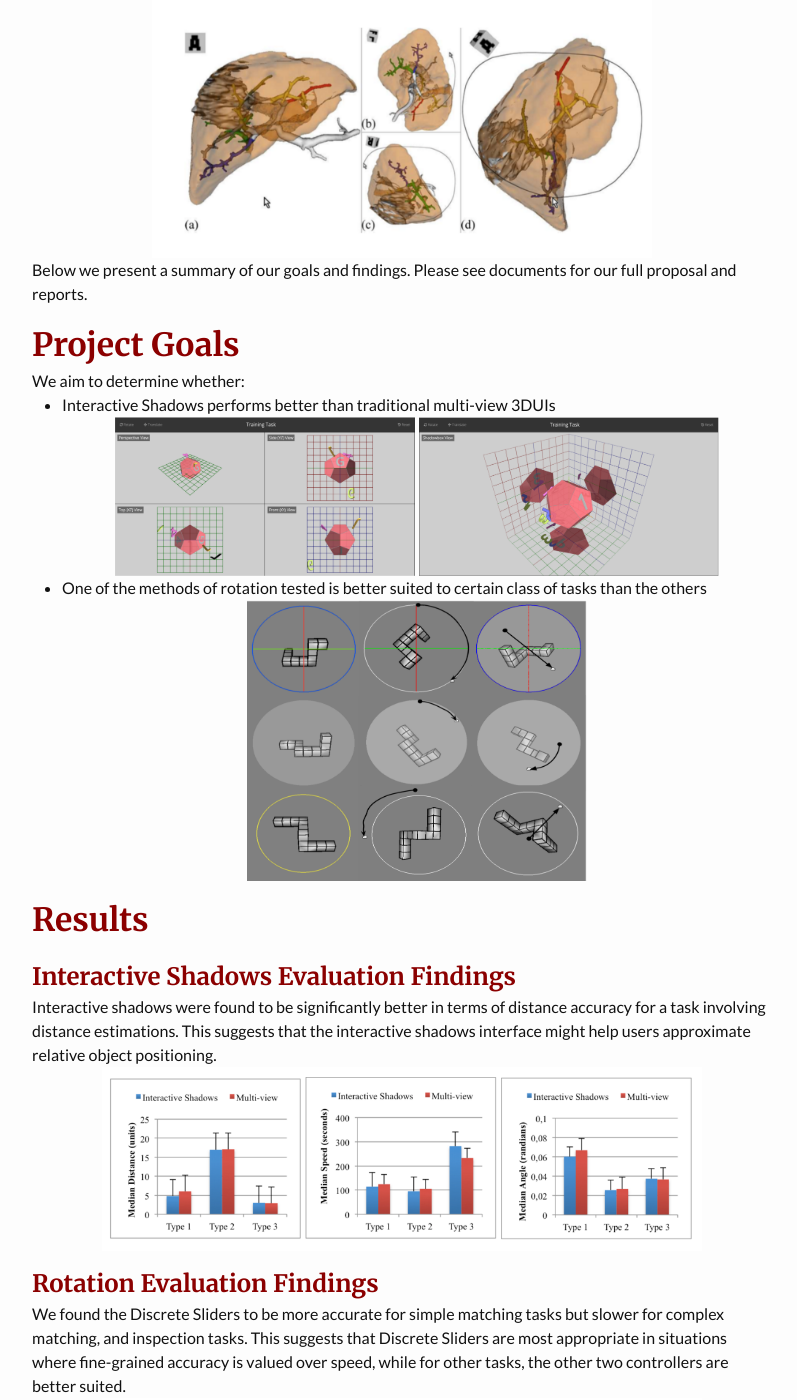
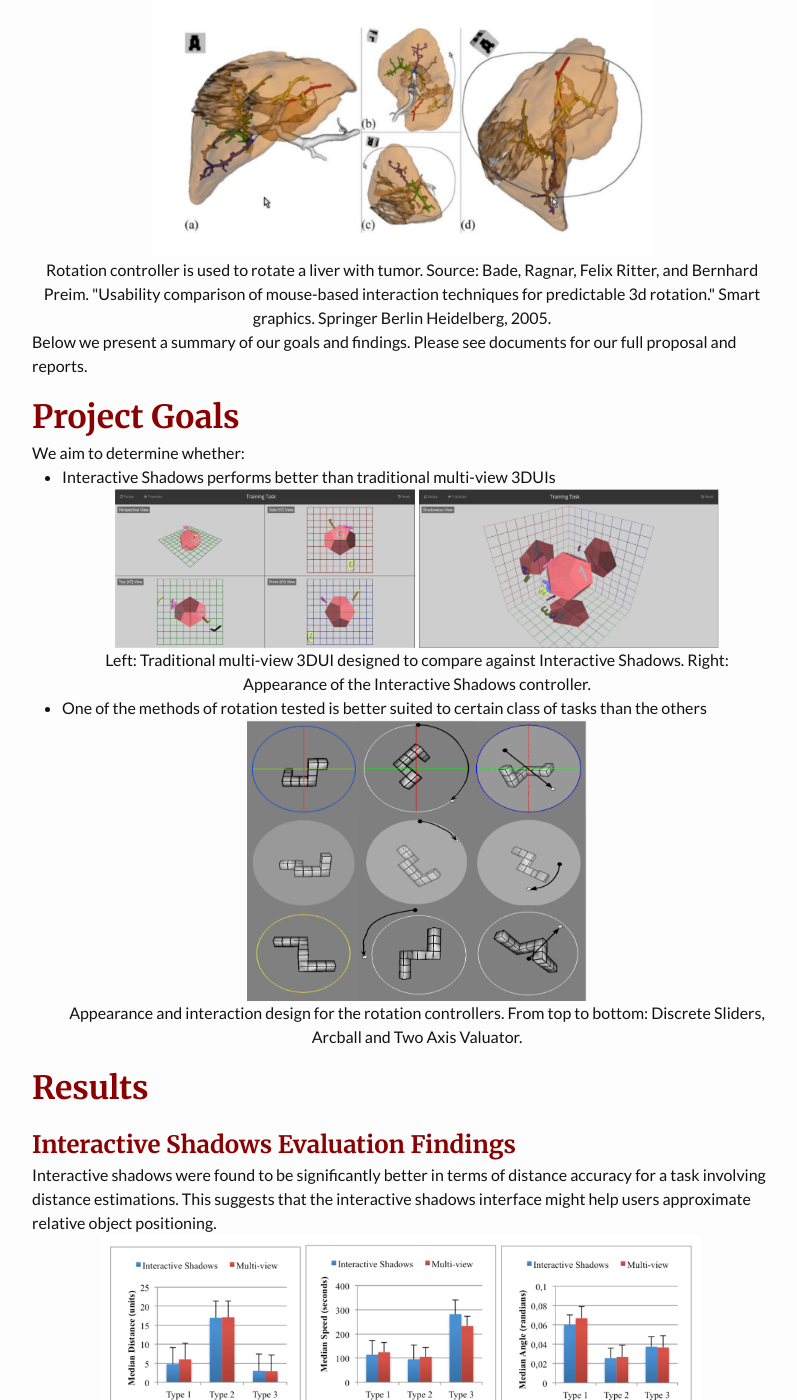
Before and after one commit to 3DUI/3DUI.github.io, a Jekyll site: the page built from index.html, in a window 1280 px wide and 1400 px high, scrolled down 588 px. Shown: the whole window, without its empty margins (238-1035 px from the left). Built offline with Jekyll 4.4.1, drawn with Linux system fonts in a browser that asks for light colours.

Commit message:
Added image captions

```diff
--- a/index.html
+++ b/index.html
@@ -28,6 +28,7 @@ layout: default
     </ul>
     <div class="img-wrapper">
         <img src="images/lung.png" width="500px">
+        <br> Rotation controller is used to rotate a liver with tumor. Source: Bade, Ragnar, Felix Ritter, and Bernhard Preim. "Usability comparison of mouse-based interaction techniques for predictable 3d rotation." Smart graphics. Springer Berlin Heidelberg, 2005.
     </div>
 
 
@@ -41,11 +42,15 @@ layout: default
     <div class="img-wrapper">
         <img src="images/standard.png" width="300px">
         <img src="images/shadowbox.png" width="300px">
+        <br>
+        Left: Traditional multi-view 3DUI designed to compare against Interactive Shadows. Right: Appearance of the Interactive Shadows controller.
     </div>
 
       <li>One of the methods of rotation tested is better suited to certain class of tasks than the others</li>
     <div class="img-wrapper">
         <img src="images/controllers.png" width="340px">
+        <br>
+        Appearance and interaction design for the rotation controllers. From top to bottom: Discrete Sliders, Arcball and Two Axis Valuator.
     </div>
     </ul>
     <h1 class="">Results</h1>
```
